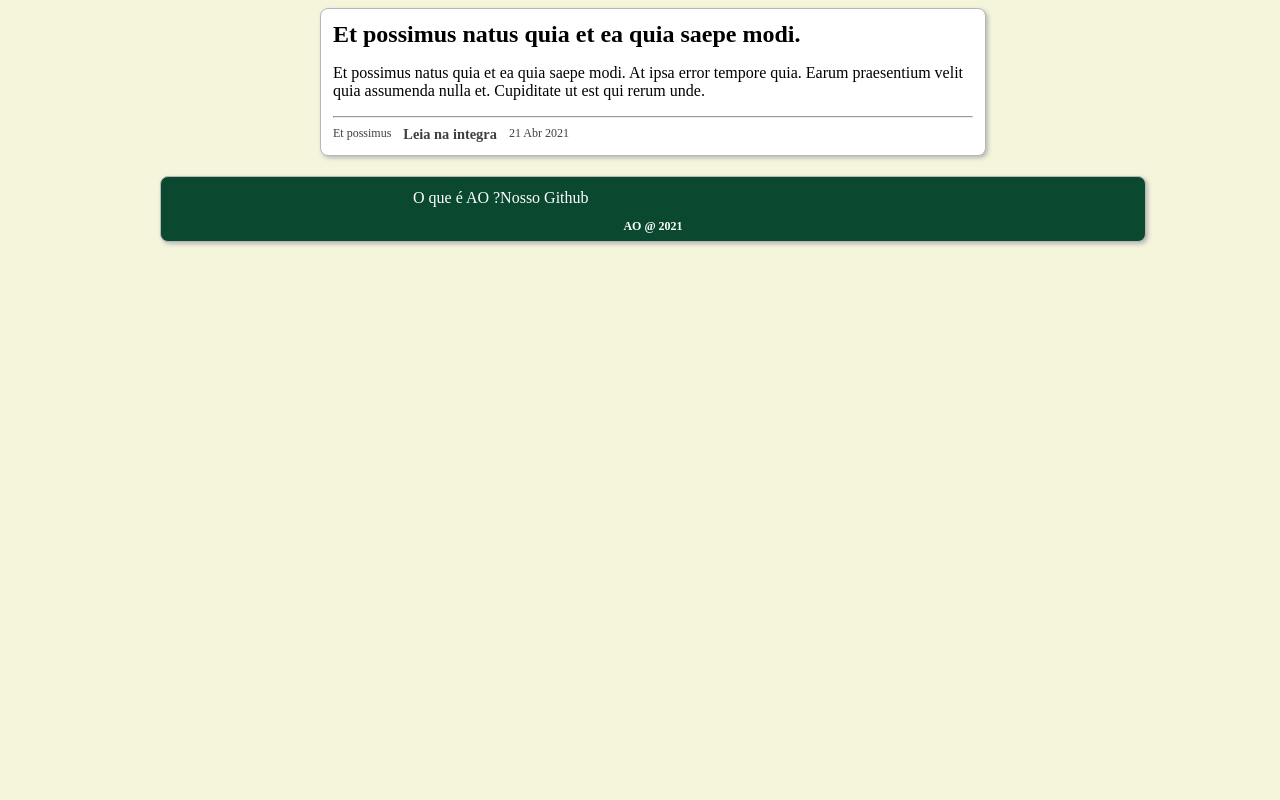
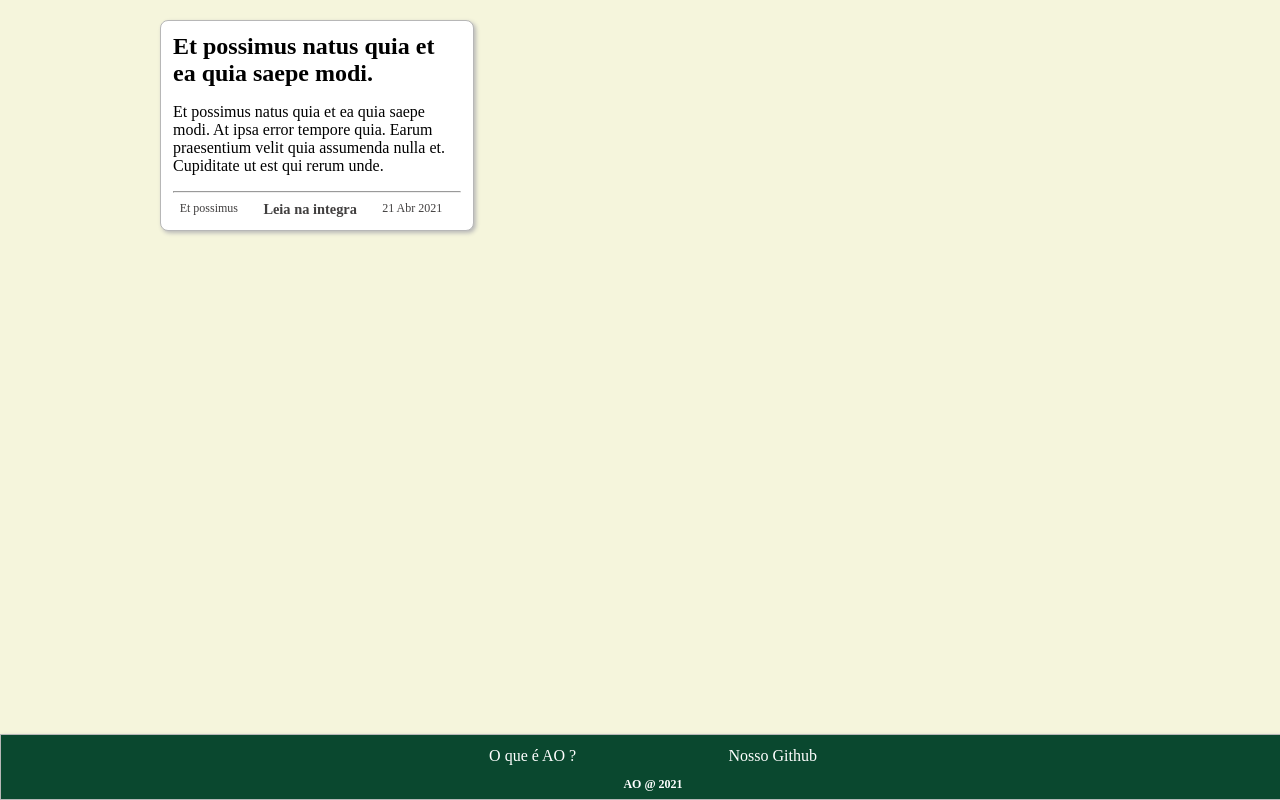
Before and after one commit to gustapinto/projeto_ao_blog, a Django app: page /posts/ in a window 1280 px wide. Run offline with Django 3.2, Linux system fonts and the light colour scheme.

Commit message:
Adapt templates to better handle screen space

```diff
--- a/blog/core/templates/core/base.html
+++ b/blog/core/templates/core/base.html
@@ -12,12 +12,12 @@
 
   {% block css %}{% endblock %}
 </head>
-<body class="bg-beige">
+<body class="bg-beige mg-l-none mg-r-none">
   <div class="container w-large w-al-center">
     {% block content %}{% endblock %}
 
-    <div class="footer card bx-shadow pd-medium txt-center w-large bg-green">
-      <div class="dsp-flex f-around w-small w-al-center">
+    <div class="footer card bx-shadow pd-medium txt-center w-full br-rad-none bg-green pst-fixed">
+      <div class="dsp-flex flx-around w-small w-al-center">
         <a href="#" class="txt-white txt-d-none click">O que é AO ?</a>
         <a href="https://github.com/projeto-ao" class="txt-white txt-d-none click">Nosso Github</a>
       </div>
--- a/blog/core/templates/core/cards/post.html
+++ b/blog/core/templates/core/cards/post.html
@@ -5,7 +5,7 @@
 
   <hr class="bg-light-grey">
 
-  <div class="dsp-flex f-around">
+  <div class="dsp-flex flx-around">
     <p class="mg-none mg-r-medium fnt-small txt-grey">{{ post.metadata.author|first }}</p>
 
     <p class="mg-none mg-r-medium fnt-small txt-grey">{{ post.metadata.date|first }}</p>
--- a/blog/core/templates/core/cards/summary.html
+++ b/blog/core/templates/core/cards/summary.html
@@ -1,11 +1,11 @@
-<div class="card bx-shadow w-medium pd-medium bg-white">
+<div class="card bx-shadow pd-medium bg-white flx-basis mg-t-medium">
   <h2 class="mg-none">{{ post_metadata.title|first }}</h2>
 
   <p>{{ post_metadata.summary|first }}</p>
 
   <hr class="bg-light-grey">
 
-  <div class="dsp-flex f-around">
+  <div class="dsp-flex flx-around">
     <p class="mg-none mg-r-medium fnt-small txt-grey">{{ post_metadata.author|first }}</p>
 
     <a class="mg-none mg-r-medium fnt-medium fnt-bold txt-d-none txt-grey click" href="/posts/{{ post_metadata.file_name|first }}">
--- a/blog/core/templates/core/posts/list.html
+++ b/blog/core/templates/core/posts/list.html
@@ -3,11 +3,9 @@
 {% block title %}Projeto AO{% endblock %}
 
 {% block content %}
-  <div class="w-medium w-al-center">
+  <div class="w-large w-al-center dsp-flex flx-between flx-wrap">
     {% for post in posts %}
       {% include 'core/cards/summary.html' with post_metadata=post.metadata %}
-
-      <div class="dv-h-small"></div>
     {% endfor %}
   </div>
 {% endblock %}
--- a/blog/core/templates/core/posts/view.html
+++ b/blog/core/templates/core/posts/view.html
@@ -3,13 +3,15 @@
 {% block title %}Projeto AO{% endblock %}
 
 {% block content %}
-  <div class="card pd-medium bg-green flt-l pst-fixed">
+  <div class="card pd-medium bg-green flt-l pst-fixed nav-mob">
     <a class="click fnt-bold txt-white txt-d-none" href="../">
       Voltar
     </a>
   </div>
 
-  <div class="w-medium w-al-center">
+  <div class="dv-mob-h-medium"></div>
+
+  <div class="w-medium w-al-center mg-t-medium">
     {% include 'core/cards/post.html' with post=post %}
 
     <div class="dv-h-large"></div>
```
